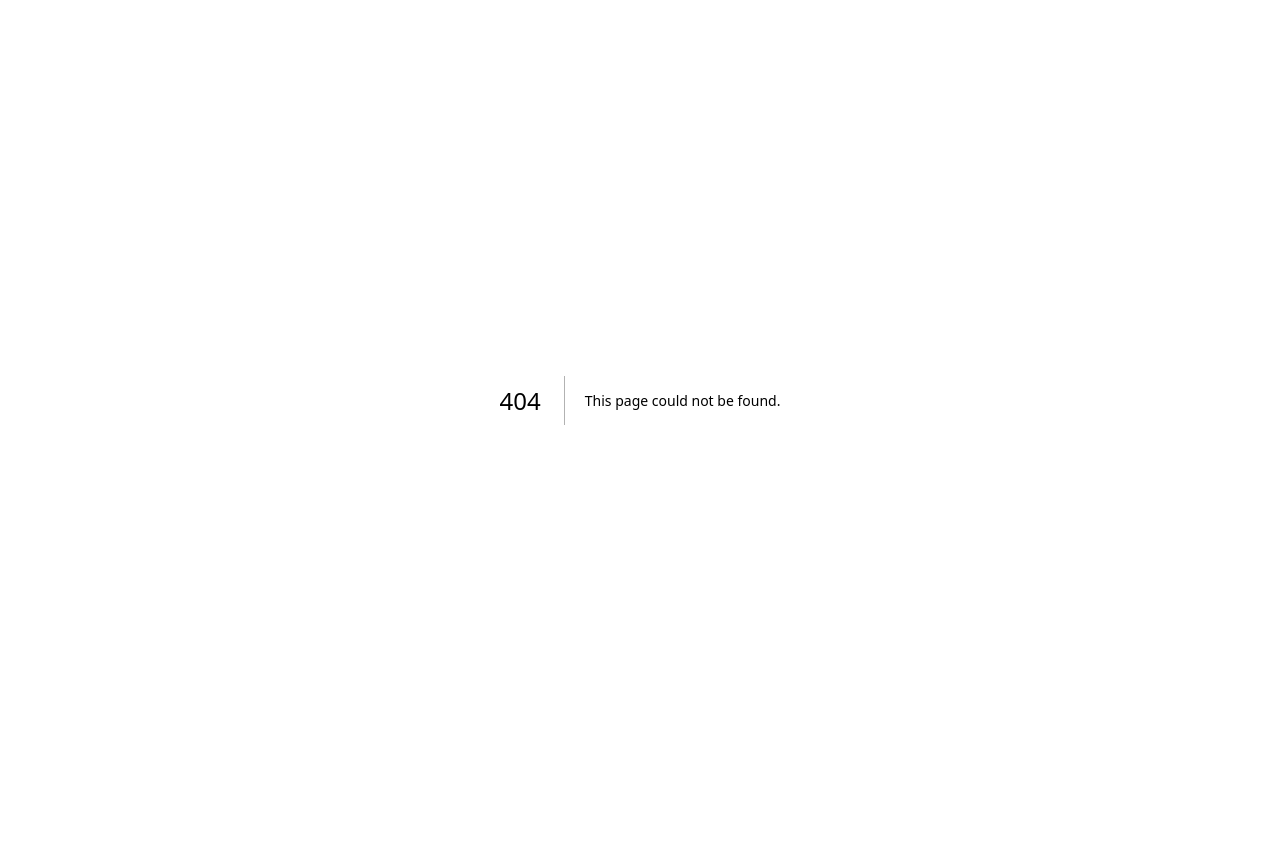
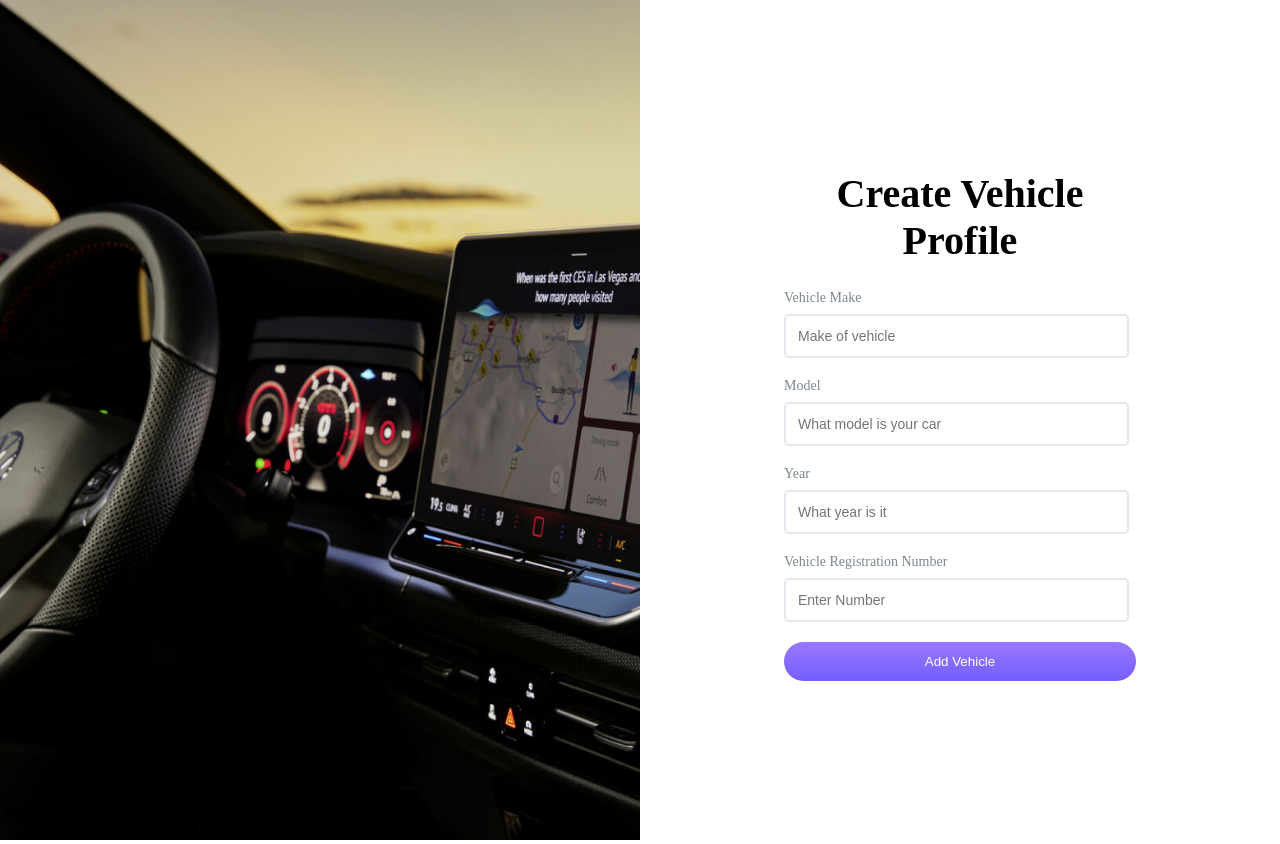
Before and after one commit to AdedayoDev/vectronWebApp, a Next.js app: page /vehicleprofile in a window 1280 px wide. Before the commit this address had no page. Before the commit the page ends 800 px from the top, so only its background shows below. Built offline with nearby package versions, Linux system fonts and the light colour scheme.

Commit message:
commit onboarding page, vehicle profile page, signin page/welcome page update.

```diff
--- a/package.json
+++ b/package.json
@@ -36,6 +36,7 @@
     "openai": "^4.73.1",
     "react": "^18.3.1",
     "react-dom": "^18.3.1",
+    "react-hook-form": "^7.53.2",
     "react-icons": "^5.3.0",
     "react-redux": "^9.1.2",
     "react-toastify": "^10.0.6"
--- a/src/app/chat/page.jsx
+++ b/src/app/chat/page.jsx
@@ -10,7 +10,7 @@ export default function Chat() {
   return (
     <>
       <div className="chat-container">
-        <AI />
+        {/* <AI /> */}
         <div className="chat-section">
           <PowerofAi />
           <Feed />
--- a/src/app/layout.jsx
+++ b/src/app/layout.jsx
@@ -1,4 +1,4 @@
-import './globals.css'
+// import './globals.css'
 export const metadata = {
   title: "Vectron webapp",
   description: "Your intelligent automotive companion",
--- /dev/null
+++ b/src/app/onboarding/onboarding.css
@@ -0,0 +1,52 @@
+body {
+  padding: 0;
+  margin: 0;
+}
+.vectron-image {
+  width: 100%;
+  background-size: cover;
+  height: 90vh;
+}
+.onboarding-right-content {
+  width: 80%;
+  margin: auto;
+  text-align: center;
+}
+.onboarding-btn {
+  display: flex;
+  flex-direction: column;
+}
+.onboarding-right-content h1 {
+  font-size: 40px;
+  font-weight: 600;
+}
+.onboarding-btn button {
+  width: 231px;
+  margin: auto;
+  text-align: center;
+  margin-bottom: 20px;
+  padding: 14px;
+  border: 2px solid #e3e9ee;
+  font-size: 16px;
+  font-weight: 500;
+}
+
+@media screen and (min-width: 1120px) {
+  body {
+    overflow: hidden;
+  }
+  .onboarding-container {
+    display: flex;
+  }
+  .onboarding-left {
+    width: 50%;
+    background-size: cover;
+  }
+  .vectron-image {
+    height: 100vh;
+  }
+  .onboarding-right {
+    width: 30%;
+    margin: auto;
+  }
+}
--- a/src/app/signin/SignIn.css
+++ b/src/app/signin/SignIn.css
@@ -21,6 +21,29 @@ body {
   text-align: center;
   padding: 30px;
 }
+/* Style the pagination container */
+.splide__pagination {
+  display: flex !important;
+  justify-content: center;
+  gap: 10px;
+  background-color: transparent !important;
+  visibility: visible !important;
+}
+.splide__pagination__page {
+  width: 10px;
+  height: 10px;
+  background-color: transparent;
+  border: 1px solid white;
+  border-radius: 50%;
+  cursor: pointer;
+}
+.splide__pagination__page.is-active {
+  background-color: white !important;
+  color: white !important;
+  transform: scale(1.2);
+}
+
+
 .welcome-right-content {
   width: 352px !important;
   margin: auto;
@@ -105,13 +128,12 @@ label {
 }
 
 @media screen and (min-width: 1120px) {
-  /* body{
-    overflow: hidden !important;
-  } */
+  body{
+    overflow: hidden ;
+  }
   .welcome-page {
     display: flex;
     align-items: center;
-
   }
   .welcome-left{
     width: 50%;
--- /dev/null
+++ b/src/app/vehicleprofile/page.jsx
@@ -0,0 +1,154 @@
+"use client";
+
+import "./vehicleprofile.css";
+import Image from "next/image";
+import { useRouter } from "next/navigation";
+import { useState, useEffect } from "react";
+import { useForm } from "react-hook-form";
+import { ToastContainer, toast } from "react-toastify";
+import "react-toastify/dist/ReactToastify.css";
+
+export default function VehicleProfile() {
+  const router = useRouter();
+  const {
+    register,
+    handleSubmit,
+    formState: { errors },
+    setError,
+    clearErrors,
+  } = useForm();
+  const [showMinCharHint, setShowMinCharHint] = useState(false);
+
+  // Clear error messages after 3 seconds
+  useEffect(() => {
+    const timeout = setTimeout(() => {
+      clearErrors();
+    }, 3000);
+
+    return () => clearTimeout(timeout); // Cleanup timeout
+  }, [errors, clearErrors]);
+
+  const onSubmit = (data) => {
+    toast.success("Vehicle added successfully!", {
+      position: "top-right",
+      autoClose: 2000,
+      pauseOnHover: false,
+    });
+
+    setTimeout(() => {
+      router.push("/chat");
+    }, 2000);
+  };
+
+  return (
+    <div>
+      <ToastContainer />
+      <div className="vehicle-profile-container">
+        <div className="vehicle-profile-left">
+          <Image
+            src="/assets/images/vectron-car.png"
+            alt="Vectron car"
+            width={200}
+            height={200}
+            className="vectron-image"
+          />
+        </div>
+        <div className="vehicle-profile-right">
+          <div className="vehicle-profile-right-content">
+            <h1>Create Vehicle Profile</h1>
+            <form
+              onSubmit={handleSubmit(onSubmit)}
+              className="vehicle-form-content"
+            >
+              {/* Vehicle Make */}
+              <div className="form-group">
+                <label htmlFor="make">Vehicle Make</label>
+                <input
+                  id="make"
+                  type="text"
+                  placeholder="Make of vehicle"
+                  {...register("make", {
+                    required: "Vehicle Make is required",
+                  })}
+                />
+                {errors.make && (
+                  <p className="error-message">{errors.make.message}</p>
+                )}
+              </div>
+
+              {/* Vehicle Model */}
+              <div className="form-group">
+                <label htmlFor="model">Model</label>
+                <input
+                  id="model"
+                  type="text"
+                  placeholder="What model is your car"
+                  {...register("model", {
+                    required: "Vehicle Model is required",
+                  })}
+                />
+                {errors.model && (
+                  <p className="error-message">{errors.model.message}</p>
+                )}
+              </div>
+
+              {/* Vehicle Year */}
+              <div className="form-group">
+                <label htmlFor="year">Year</label>
+                <input
+                  id="year"
+                  type="text"
+                  placeholder="What year is it"
+                  {...register("year", {
+                    required: "Vehicle Year is required",
+                    min: { value: 1886, message: "Year must be from 1886" },
+                    max: {
+                      value: new Date().getFullYear(),
+                      message: "Invalid year",
+                    },
+                  })}
+                />
+                {errors.year && (
+                  <p className="error-message">{errors.year.message}</p>
+                )}
+              </div>
+
+              {/* Vehicle Registration Number */}
+              <div className="form-group">
+                <label htmlFor="registrationNumber">
+                  Vehicle Registration Number
+                </label>
+                <input
+                  id="registrationNumber"
+                  type="text"
+                  placeholder="Enter Number"
+                  {...register("registrationNumber", {
+                    required: "Registration Number is required",
+                    minLength: {
+                      value: 12,
+                      message:
+                        "Registration Number must be at least 12 characters",
+                    },
+                  })}
+                  onFocus={() => setShowMinCharHint(true)}
+                  onBlur={() => setShowMinCharHint(false)}
+                />
+                {showMinCharHint && (
+                  <p className="hint-message">Must be at least 12 characters</p>
+                )}
+                {errors.registrationNumber && (
+                  <p className="error-message">
+                    {errors.registrationNumber.message}
+                  </p>
+                )}
+              </div>
+
+              {/* Submit Button */}
+              <button type="submit">Add Vehicle</button>
+            </form>
+          </div>
+        </div>
+      </div>
+    </div>
+  );
+}
--- /dev/null
+++ b/src/app/vehicleprofile/vehicleprofile.css
@@ -0,0 +1,76 @@
+body {
+  padding: 0;
+  margin: 0;
+}
+.vectron-image {
+  width: 100%;
+  background-size: cover;
+  height: 90vh;
+}
+.vehicle-profile-right-content {
+  width: 80%;
+  margin: auto;
+}
+.vehicle-profile-right-content h1 {
+    text-align: center;
+  font-size: 40px;
+  font-weight: 600;
+}
+.vehicle-profile-right {
+    width: 100%;
+    margin: auto;
+  }
+.vehicle-form-content label {
+  margin-bottom: 8px !important;
+  display: block;
+  text-align: left;
+  color: #7C878E;
+  font-size: 14px;
+}
+.vehicle-form-content input {
+  width: 90%;
+  padding: 12px;
+  border: 2px solid #e3e9ee;
+  border-radius: 5px;
+  outline: none;
+  margin-bottom: 20px;
+  font-size: 14px;
+}
+.vehicle-form-content button{
+    width: 352px;
+    padding: 12px;
+    border-radius: 40px;
+    outline: none;
+    border: none;
+    margin-bottom: 20px;
+    color: white;
+    font-weight: 500;
+    background: linear-gradient(180deg, #9A77FF 0%, #735FFA 100%);
+
+}
+.error-message, .hint-message{
+    color: #ff0000cc;
+    margin-top: -6px;
+}
+
+@media screen and (min-width: 1120px) {
+    body{
+        overflow: hidden;
+    }
+  .vehicle-profile-container {
+    display: flex;
+  }
+  .vehicle-profile-left {
+    width: 100%;
+}
+.vectron-image {
+      background-size: cover;
+    height: 105vh;
+    width: 100%;
+  }
+  .vehicle-profile-right-content{
+    width: 352px;
+    margin: auto;
+  }
+
+}
--- a/src/app/welcome/Welcome.css
+++ b/src/app/welcome/Welcome.css
@@ -10,11 +10,28 @@ body {
     object-fit: cover !important;
     background-repeat: no-repeat !important;
   }
-  /* .splide__slide {
-    display: flex;
-    flex-direction: row;
+ /* Style the pagination container */
+.splide__pagination {
+  display: flex !important;
+  justify-content: center;
+  gap: 10px;
+  background-color: transparent !important;
+  visibility: visible !important;
+}
+.splide__pagination__page {
+  width: 10px;
+  height: 10px;
+  background-color: transparent;
+  border: 1px solid white;
+  border-radius: 50%;
+  cursor: pointer;
+}
+.splide__pagination__page.is-active {
+  background-color: white !important;
+  color: white !important;
+  transform: scale(1.2);
+}
 
-  } */
   .welcome-left {
     position: relative;
   }
@@ -114,9 +131,9 @@ body {
   }
 
   @media screen and (min-width: 1120px) {
-    /* body{
-      overflow: hidden !important;
-    } */
+    body{
+      overflow: hidden;
+    }
     .welcome-page {
       display: flex;
       align-items: center;
```
Also changed, not shown: src/app/onboarding/page.jsx (added, +41 -0 lines), src/app/signin/page.jsx (+13 -5 lines), src/app/welcome/page.jsx (+16 -9 lines), public/assets/images/vectron-car.png (added), 1 other file (tests, documents, lock files or other folders).
